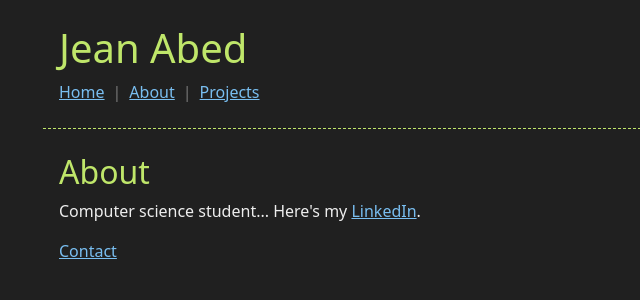
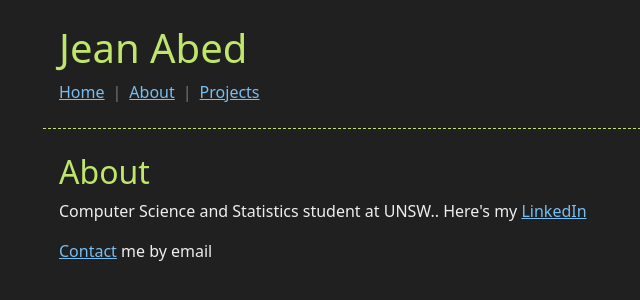
Before and after one commit to Woolworths/woolworths.github.io, a Jekyll site: the page built from about.html, in a window 1280 px wide. Shown: the top 300 px of the page, without its empty margins (63-703 px from the left). Built offline with Jekyll 4.4.1, drawn with Linux system fonts in a browser that asks for light colours.

Commit message:
updated content and changed SVG size

```diff
--- a/404.html
+++ b/404.html
@@ -3,4 +3,6 @@ title: oops...
 layout: default
 ---
 
-<h2>oops.. page not found</h2>
+<h2>Page not found</h2>
+
+<p>How did you even get here?</p>
--- a/_layouts/default.html
+++ b/_layouts/default.html
@@ -18,8 +18,9 @@
 
     <meta charset="utf-8">
     <meta name="viewport" content="width=device-width, initial-scale=1, maximum-scale=1.0, user-scalable=0">
-    <meta name="description" content="Nothing to see here..">
-    <title>{% if page.title %}{{ page.title }}{% else %}{{ site.title }}{% endif %}</title>
+    <meta name="description" content="I am an undergraduate student at the University of New South Wales (UNSW) currently studying Computer Science and Mathematics majoring in Security Engineering and Statistics.">
+
+    <title>{% if page.title %}{{ page.title }} | {{ site.title }}{% else %}{{ site.title }}{% endif %}</title>
     <link rel="icon" type="image/svg+xml" href="/favicon.svg">
     <link rel="mask-icon" href="/favicon.svg" color="green">
 
@@ -84,6 +85,15 @@
           {{ content }}
         </section>
       </div>
+
+      {% if page.name != "index.html" and page.name != "about.html" %}
+        <div class="container-fluid footer">
+          <ul class="list-inline header-list">
+            <li class="list-inline-item"><a href="https://www.linkedin.com/in/jeanabed/" target="_blank">LinkedIn</a></li><!--
+            --><li class="list-inline-item"><a href="/about">Contact</a></li>
+          </ul>
+        </div>
+      {% endif %}
     </div>
   </body>
 </html>
--- a/about.html
+++ b/about.html
@@ -5,13 +5,12 @@ layout: default
 
 <h2>About</h2>
 
-<p>Computer science student... Here's my <a href="https://www.linkedin.com/in/jeanabed/" target="_blank">LinkedIn</a>.</p>
+<p>Computer Science and Statistics student at UNSW.. Here's my <a href="https://www.linkedin.com/in/jeanabed/" target="_blank">LinkedIn</a></p>
 
 <!-- unhackable method: from base64 import b64encode; b64encode(b64encode(b'mail@example.com')) -->
 <script>setTimeout(() => window.superSecret = true, 350);</script>
 
-<ul class="list-unstyled">
-    <li>
+<p>
     <a href="javascript:void(0); // send me an email"
         rel="nofollow"
         data-contacta="YW1WaGJpNWhZbVZrT"
@@ -19,7 +18,5 @@ layout: default
         onmouseover="this.a=encodeURI(atob(this.dataset.contacta+this.dataset.contactb+'=='));"
         ontouchstart="this.a=encodeURI(atob(this.dataset.contacta+this.dataset.contactb+'=='));"
         onclick="if(window.superSecret){window.location.href='mailto:'+atob(decodeURI(this.a));if(window.production){gtag('event','clicked_contact',{'event_category':'main','event_label':'Clicked Contact Link'});}}">
-            Contact
-        </a>
-    </li>
-<ul>
+        Contact</a> me by email
+</p>
--- a/css/style.css
+++ b/css/style.css
@@ -59,6 +59,10 @@ a:active {
   content: "";
 }
 
+.footer {
+  padding-top: 1rem;
+}
+
 .content {
   padding-top: 1.5rem;
 }
--- a/index.html
+++ b/index.html
@@ -1,5 +1,4 @@
 ---
-title: Jean Abed
 layout: default
 ---
 
--- a/js/game.js
+++ b/js/game.js
@@ -93,7 +93,7 @@ function resizeCanvas(canvas, width, height) {
 }
 
 var canvasWidth = 700;
-var canvasHeight = 500;
+var canvasHeight = 420;
 
 const font = 'Menlo, "Courier New", Courier, monospace';
 const fontSize = 3;
--- a/js/models.js
+++ b/js/models.js
@@ -211,7 +211,7 @@ class Player extends Obstacle {
         if (this.running) {
             this.runTick += 1;
 
-            if (this.runTick > 0.1 * UPDATES_PER_SECOND) { // 0.07
+            if (this.runTick > 0.09 * UPDATES_PER_SECOND) { // 0.07
                 this.runStep += 1;
                 this.runStep = this.runStep % 5;
 
```
Also changed, not shown: favicon.svg. Lines whose indentation alone changed are shown as unchanged.
